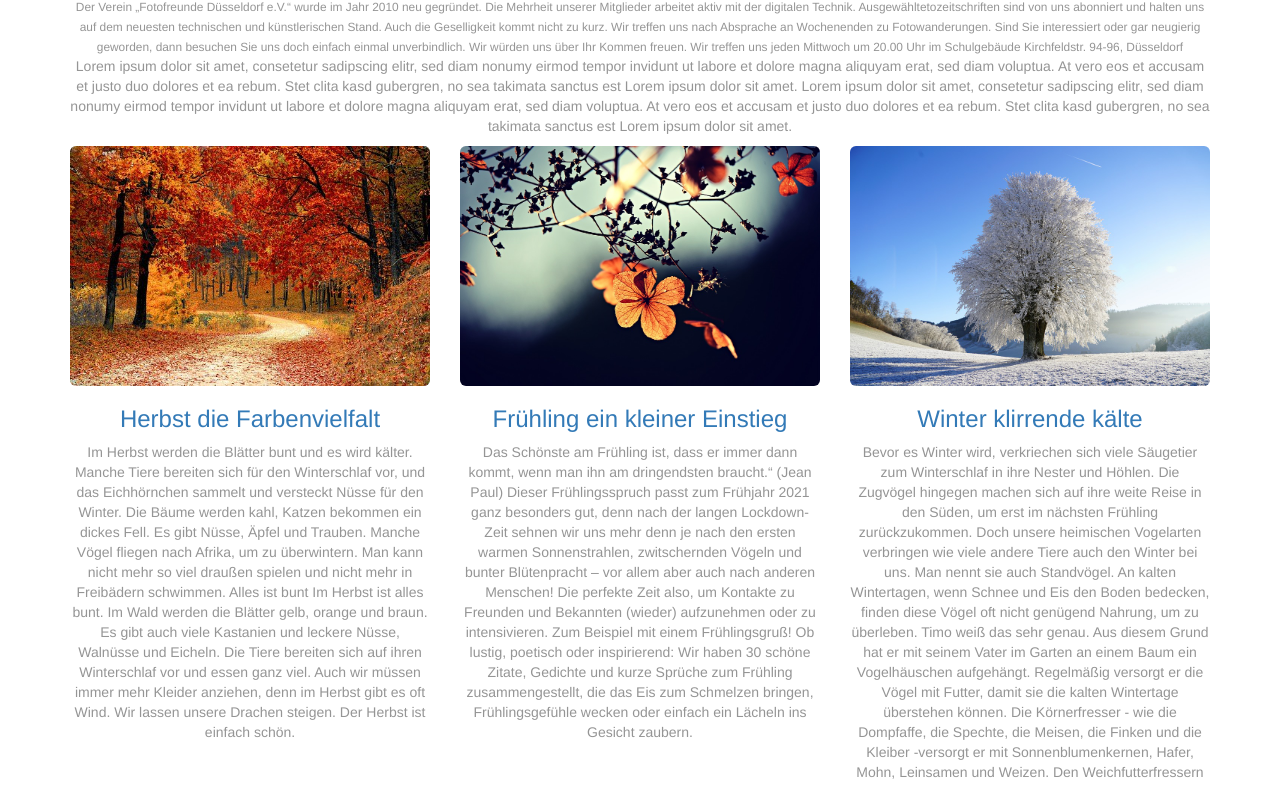
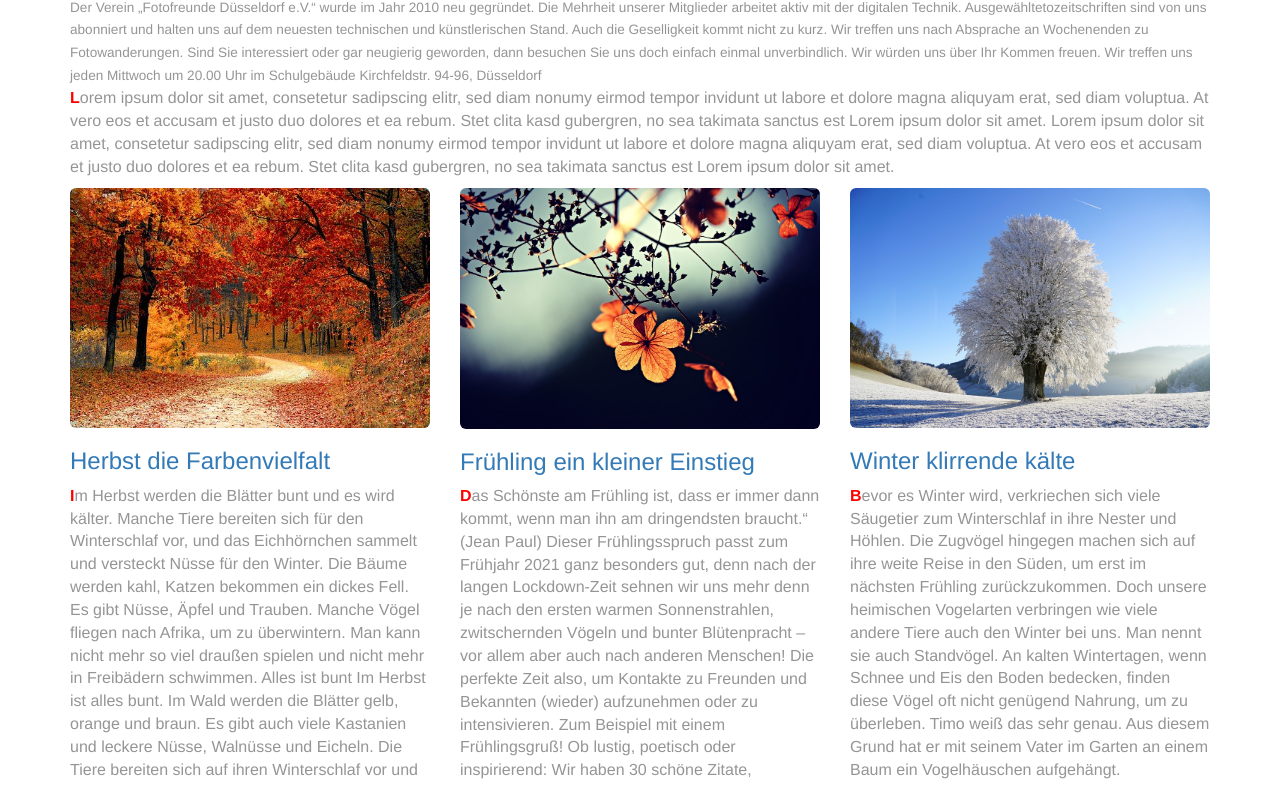
Before and after one commit to anonymous200303/256-Fotofreunde, a plain HTML site: page index.html in a window 1280 px wide. Shown: the part 500-1285 px from the top of the page. Drawn offline with Linux system fonts and the light colour scheme.

Commit message:
Update custom.css

```diff
--- a/css/custom.css
+++ b/css/custom.css
@@ -5,6 +5,7 @@ body {
 
 h1, h2, h3, h4, h5, h6 {
 	color: black;
+	color:  #000080;
 	}
 
 .feature {
@@ -43,5 +44,15 @@ h1, h2, h3, h4, h5, h6 {
 .article-intro,
 .footer-blurb,
 .small-print {
-	text-align: center;
+	text-align: left;
+	font-size: 12pt;
 	}
+
+
+
+	p::first-letter {
+		font: size 2.8em;;
+		color: red;
+		font-weight: bold;
+		float: left;
+	}
```
